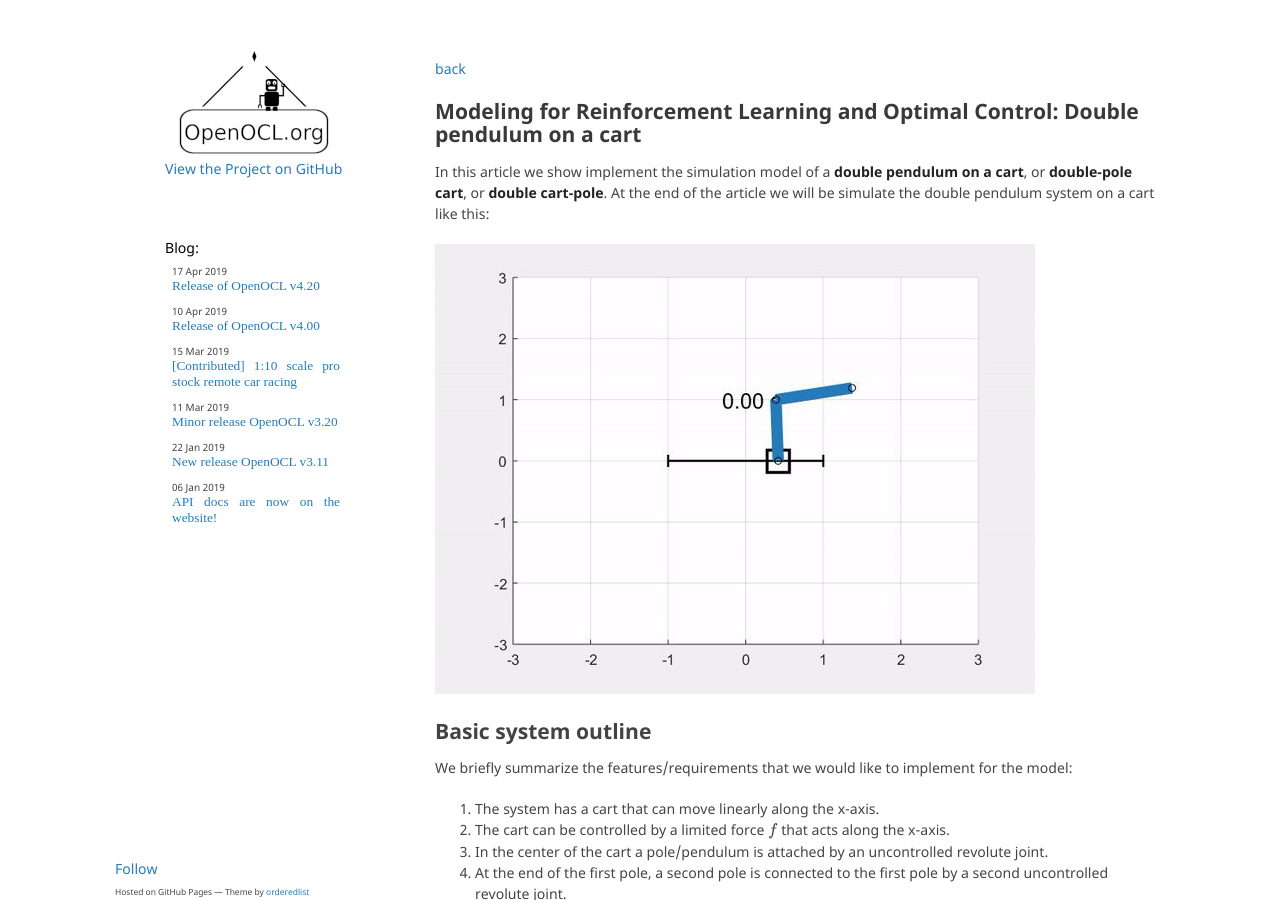
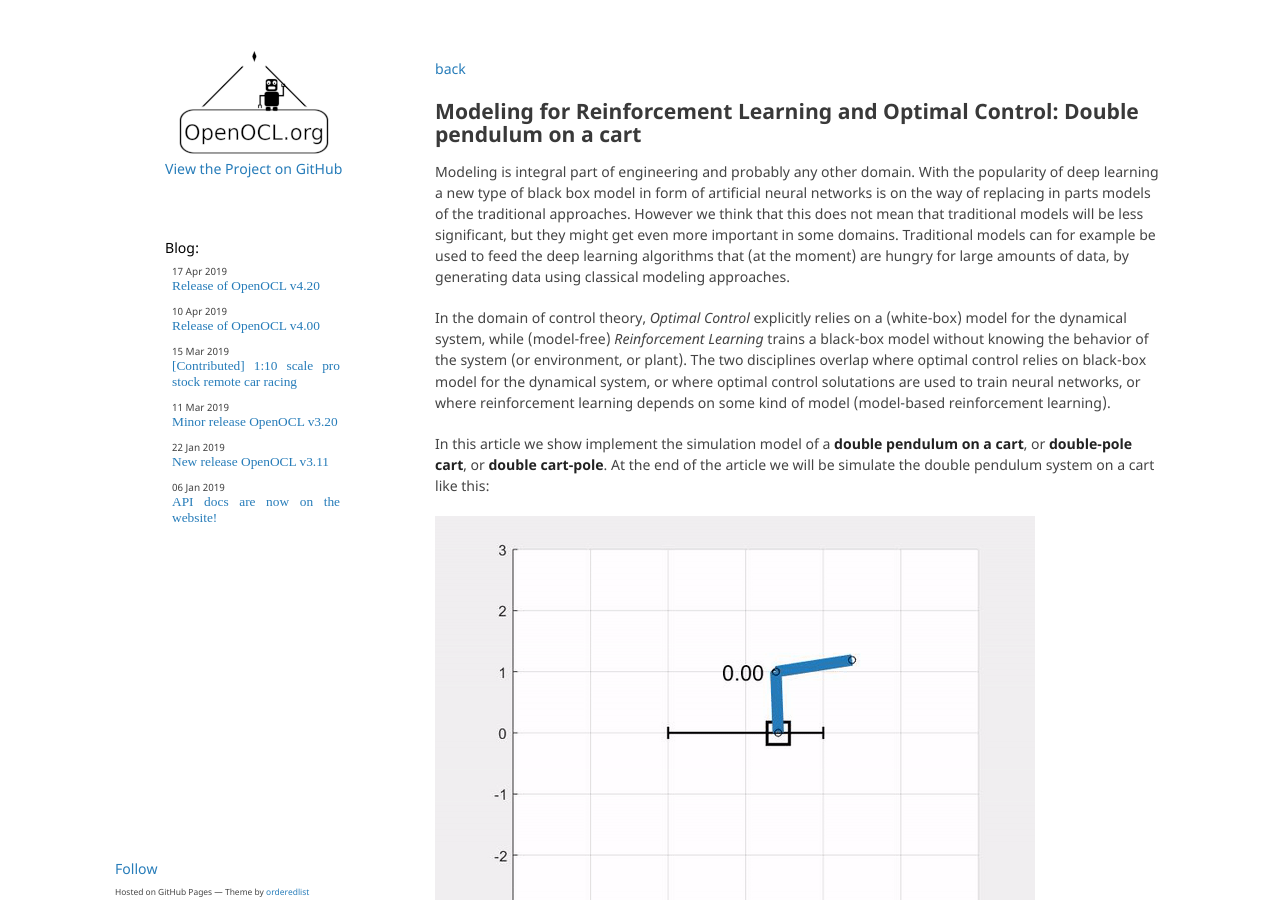
Before and after one commit to OpenOCL/openocl.github.io, a Jekyll site: the page built from _posts/2019-04-21-tutorial-01-modeling-double-cartpole.md, in a window 1280 px wide and 900 px high. Built offline with Jekyll 4.4.1, drawn with Linux system fonts in a browser that asks for light colours; some web fonts are replaced; formulas are drawn with MathJax 3; a script that is not in the unit is left out; comment, search, counter and statistics services are not loaded; some of the changed text lies outside the part shown.

Commit message:
Update 2019-04-21-tutorial-01-modeling-double-cartpole.md

```diff
--- a/_posts/2019-04-21-tutorial-01-modeling-double-cartpole.md
+++ b/_posts/2019-04-21-tutorial-01-modeling-double-cartpole.md
@@ -6,6 +6,11 @@ permalink: /:categories/:title/
 mathjax: true
 hidden: true
 ---
+
+Modeling is integral part of engineering and probably any other domain. With the popularity of deep learning a new type of black box model in form of artificial neural networks is on the way of replacing in parts models of the traditional approaches. However we think that this does not mean that traditional models will be less significant, but they might get even more important in some domains. Traditional models can for example be used to feed the deep learning algorithms that (at the moment) are hungry for large amounts of data, by generating data using classical modeling approaches.
+
+In the domain of control theory, *Optimal Control* explicitly relies on a (white-box) model for the dynamical system, while (model-free) *Reinforcement Learning* trains a black-box model without knowing the behavior of the system (or environment, or plant). The two disciplines overlap where optimal control relies on black-box model for the dynamical system, or where optimal control solutations are used to train neural networks, or where reinforcement learning depends on some kind of model (model-based reinforcement learning).
+
 
 
 In this article we show implement the simulation model of a **double pendulum on a cart**, or **double-pole cart**, or **double cart-pole**. At the end of the article we will be simulate the double pendulum system on a cart like this:
@@ -298,12 +303,12 @@ end
 
 The `ode45` function is an explicit variable-step integration method based on Runge-Kutta methods. It chooses a timestep which is appropriate to the current state of the system. If the system undergoes quick or large changes, the integrator will choose a smaller timestep. The `ode45` function is therefore not the fastest integration method but very convenient to use.
 
-We add a function to animate the system in [Python](https://github.com/jkoendev/double-pendulum-on-cart/blob/master/python/simplified/dpc_simple_draw.py) and [Matlab](https://github.com/jkoendev/double-pendulum-on-cart/blob/master/matlab/simplified/dpc_simple_draw.m), and we get this nice simulation (this time from a different starting position than above, and with a sinusoidal control input indicated by the red force line):
+We add a function to animate the system in [Python](https://github.com/jkoendev/double-pendulum-on-cart/blob/master/python/dpc_draw.py) and [Matlab](https://github.com/jkoendev/double-pendulum-on-cart/blob/master/matlab/simplified/dpc_draw.m), and we get this animation of the simulation (this time from a different starting position than above, and with a sinusoidal control input indicated by the red force line):
 
 ![Simulation with sinusoidal control input](/assets/posts/tut01/sim_two_control@2x.gif)
 
 **Download** all the code bundled in a zip file: [[Python](/assets/posts/tut01/dpc_python.zip)], [[Matlab](/assets/posts/tut01/dpc_matlab.zip)]. You can also find the code on the [github repository](https://github.com/jkoendev/double-pendulum-on-cart).
 
-If you liked the article, give a **clap** on medium, **star** on the [github repository](https://github.com/jkoendev/double-pendulum-on-cart), **share** the article, or whatever you like. Let us know if you find errors, or have feedback at blog@openocl.org or in the comments section at medium.
+If you liked the article, give a **clap** on medium, **star** on the [github repository](https://github.com/jkoendev/double-pendulum-on-cart), **share** the article, or whatever you like. Let us know if you find errors, or have feedback at blog@openocl.org, create a github issue or leave a comment in the comments section at medium.
 
 Written by: Jonas ([github](https://github.com/jkoendev), [twitter](https://twitter.com/JonasCoen))
```
